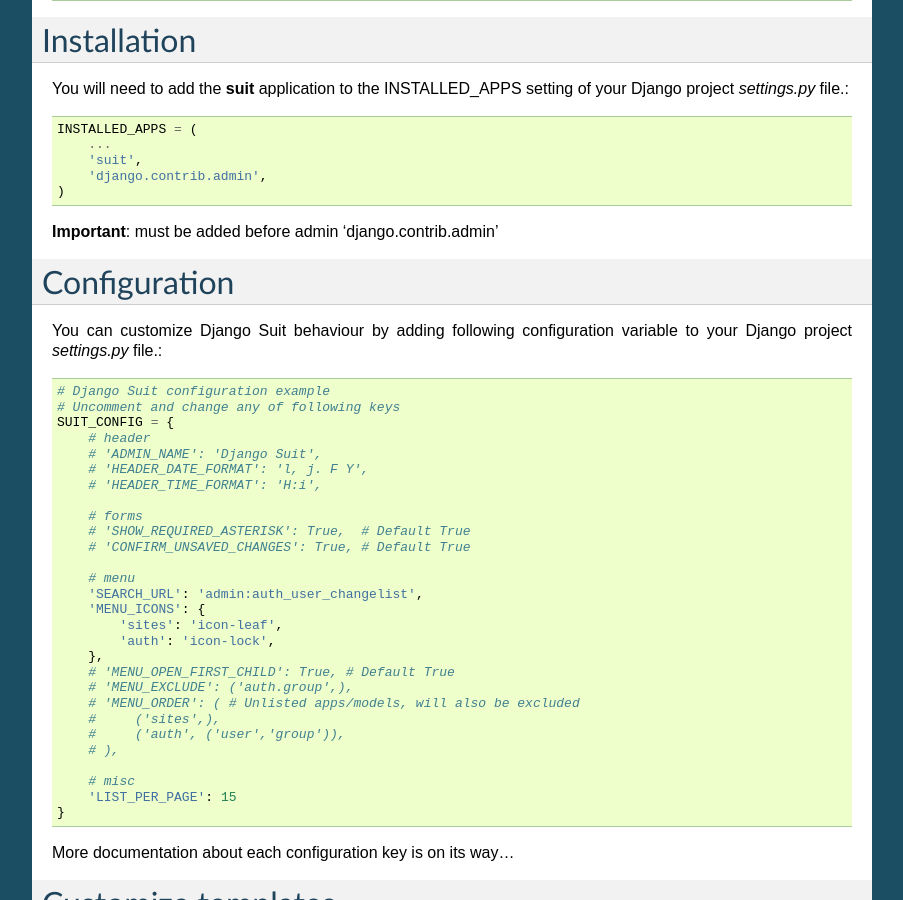
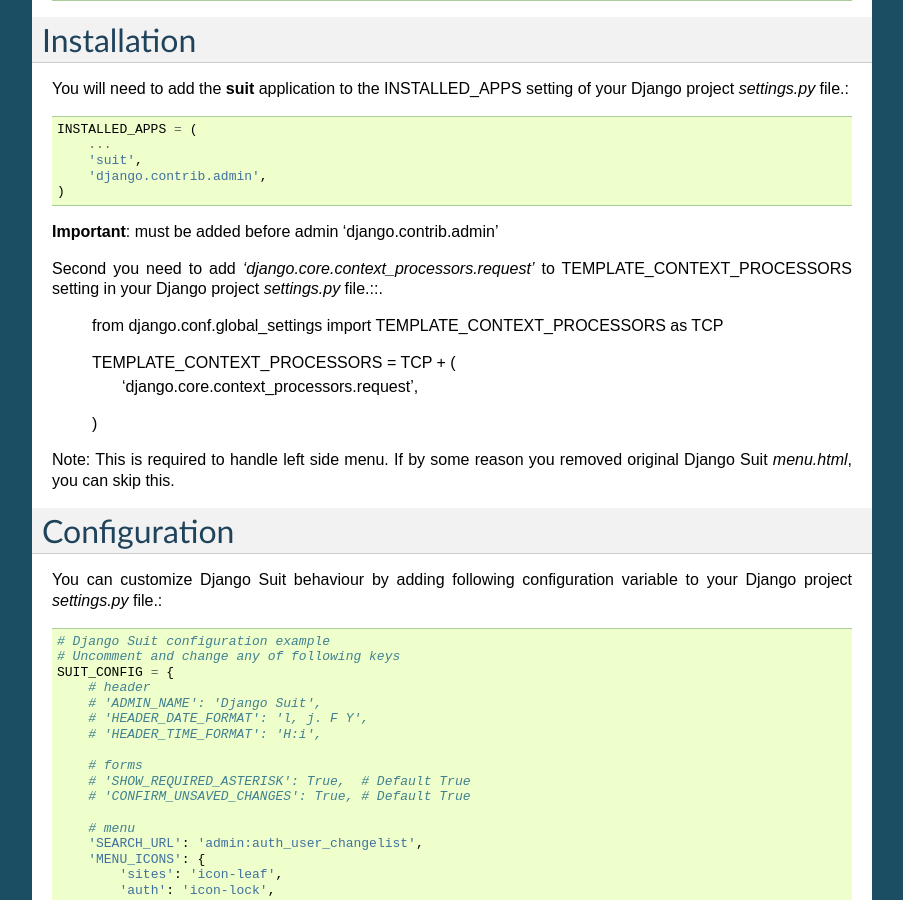
Before and after one commit to darklow/django-suit, a Sphinx documentation site: the page built from docs/index.rst, in a window 1280 px wide and 900 px high, scrolled down 445 px. Shown: the whole window, without its empty margins (198-1101 px from the left). Built offline with Sphinx 7.4.7, drawn with Linux system fonts in a browser that asks for light colours.

Commit message:
Docs: Added important note on required request context processor. Fixes #1

```diff
--- a/docs/index.rst
+++ b/docs/index.rst
@@ -34,6 +34,15 @@
 
 **Important**: must be added before admin 'django.contrib.admin'
 
+Second you need to add *'django.core.context_processors.request'* to TEMPLATE_CONTEXT_PROCESSORS setting in your Django project *settings.py* file.::.
+
+  from django.conf.global_settings import TEMPLATE_CONTEXT_PROCESSORS as TCP
+
+  TEMPLATE_CONTEXT_PROCESSORS = TCP + (
+      'django.core.context_processors.request',
+  )
+
+Note: This is required to handle left side menu. If by some reason you removed original Django Suit *menu.html*, you can skip this.
 
 Configuration
 =============
```
